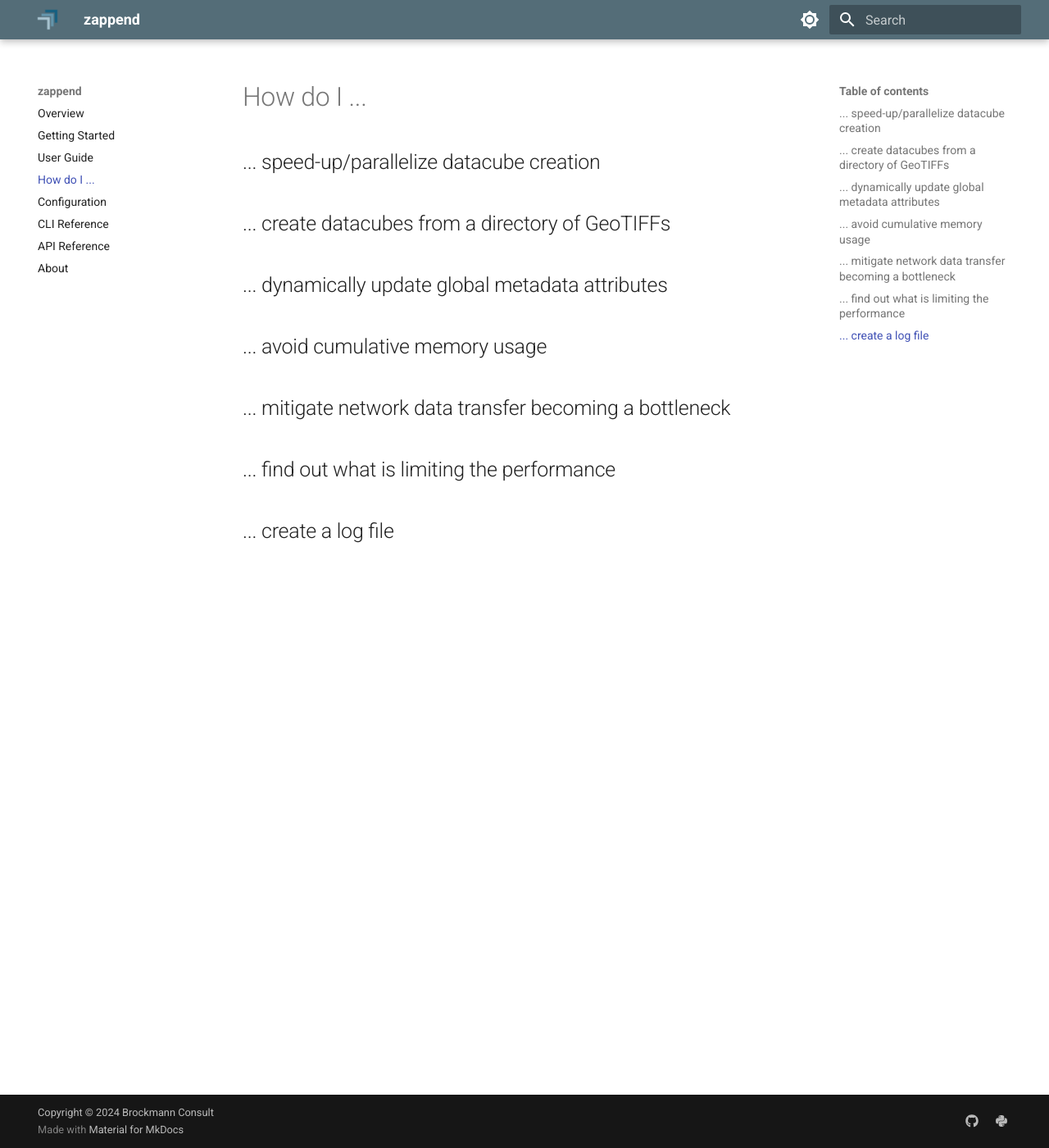
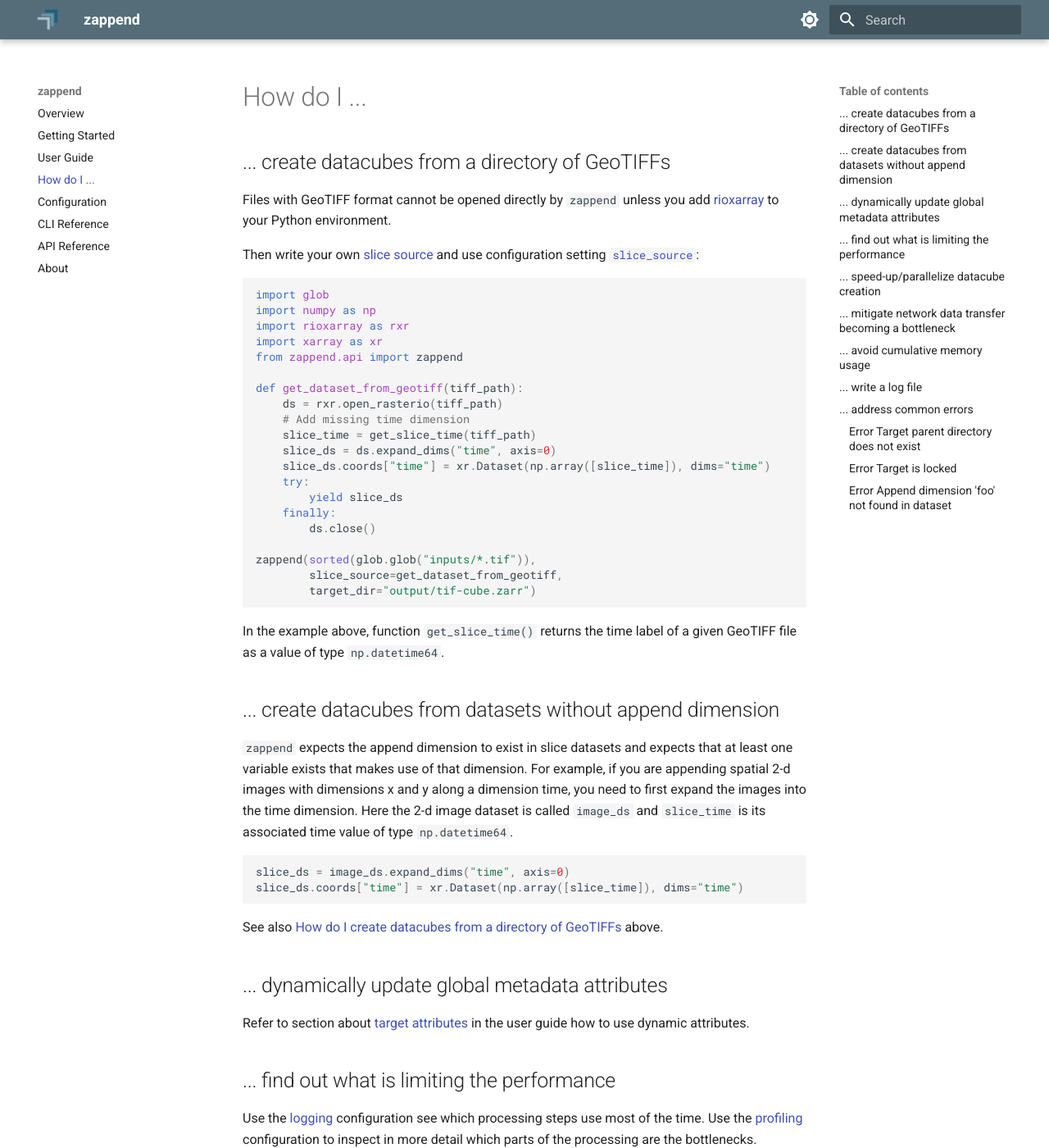
Before and after one commit to bcdev/zappend, an MkDocs documentation site: the page built from docs/howdoi.md, in a window 1280 px wide and 1400 px high. Shown: the whole window at 82% size. Built offline with MkDocs 1.6.1 and Material for MkDocs 9.7.7, drawn with Linux system fonts in a browser that asks for light colours; some of the changed text lies outside the part shown.

Commit message:
Updated page "Ho do I"

````diff
--- a/docs/howdoi.md
+++ b/docs/howdoi.md
@@ -1,15 +1,135 @@
 # How do I ...
+
+## ... create datacubes from a directory of GeoTIFFs
+
+Files with GeoTIFF format cannot be opened directly by `zappend` unless
+you add [rioxarray](https://corteva.github.io/rioxarray/) to your
+Python environment.
+
+Then write your own [slice source](guide.md#slice-sources) and
+use configuration setting [`slice_source`](config.md#slice_source):
+
+```python
+import glob
+import numpy as np
+import rioxarray as rxr
+import xarray as xr
+from zappend.api import zappend
+
+def get_dataset_from_geotiff(tiff_path):
+    ds = rxr.open_rasterio(tiff_path)
+    # Add missing time dimension
+    slice_time = get_slice_time(tiff_path)
+    slice_ds = ds.expand_dims("time", axis=0)
+    slice_ds.coords["time"] = xr.Dataset(np.array([slice_time]), dims="time")
+    try:
+        yield slice_ds
+    finally:
+        ds.close()
+
+zappend(sorted(glob.glob("inputs/*.tif")),
+        slice_source=get_dataset_from_geotiff,
+        target_dir="output/tif-cube.zarr")
+```
+
+In the example above, function `get_slice_time()` returns the time label
+of a given GeoTIFF file as a value of type `np.datetime64`.
+
+## ... create datacubes from datasets without append dimension
+
+`zappend` expects the append dimension to exist in slice datasets and
+expects that at least one variable exists that makes use of that dimension.
+For example, if you are appending spatial 2-d images with dimensions x and y
+along a dimension time, you need to first expand the images into the time
+dimension. Here the 2-d image dataset is called `image_ds` and `slice_time`
+is its associated time value of type `np.datetime64`.
+
+```python
+slice_ds = image_ds.expand_dims("time", axis=0)
+slice_ds.coords["time"] = xr.Dataset(np.array([slice_time]), dims="time")
+```
+
+See also [How do I create datacubes from a directory of GeoTIFFs](#create-datacubes-from-a-directory-of-geotiffs)
+above.
+
+## ... dynamically update global metadata attributes
+
+Refer to section about [target attributes](guide.md#attributes)
+in the user guide how to use dynamic attributes.
+
+## ... find out what is limiting the performance
+
+Use the [logging](guide.md#logging) configuration see which processing steps
+use most of the time.
+Use the [profiling](guide.md#profiling) configuration to inspect in more
+detail which parts of the processing are the bottlenecks.
 
 ## ... speed-up/parallelize datacube creation
 
-## ... create datacubes from a directory of GeoTIFFs
+TODO
 
-## ... dynamically update global metadata attributes
+## ... mitigate network data transfer becoming a bottleneck
+
+TODO
 
 ## ... avoid cumulative memory usage
 
-## ... mitigate network data transfer becoming a bottleneck
+TODO
 
-## ... find out what is limiting the performance
+## ... write a log file
 
-## ... create a log file
+Use the following [logging](guide.md#logging) configuration:
+
+```json
+{
+    "logging": {
+        "version": 1,
+        "formatters": {
+            "normal": {
+                "format": "%(asctime)s %(levelname)s %(message)s",
+                "style": "%"
+            }
+        },
+        "handlers": {
+            "console": {
+                "class": "logging.StreamHandler",
+                "formatter": "normal"
+            },
+            "file": {
+                "class": "logging.FileHandler",
+                "formatter": "normal",
+                "filename": "zappend.log",
+                "mode": "w",
+                "encoding": "utf-8"
+            }
+
+        },
+        "loggers": {
+            "zappend": {
+                "level": "INFO",
+                "handlers": ["console", "file"]
+            }
+        }
+    }
+}
+```
+
+## ... address common errors
+
+### Error `Target parent directory does not exist`
+
+For security reasons, `zappend` does not create target directories
+automatically. You should make sure the parent directory exist before
+calling `zappend`.
+
+### Error `Target is locked`
+
+In this case the target lock file still exists, which means that a former
+rollback did not complete nominally. You can no longer trust the integrity of
+any existing target dataset. The recommended way is to remove the lock file
+and any target datasets artifact. You can do that manually or use the
+configuration setting `force_new`.
+
+### Error `Append dimension 'foo' not found in dataset`
+
+Refer to [How do I create datacubes from datasets without append dimension](#create-datacubes-from-datasets-without-append-dimension).
````
